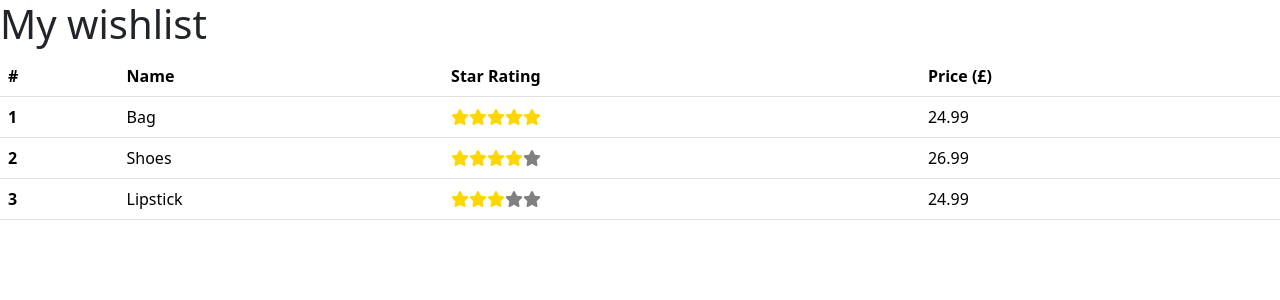
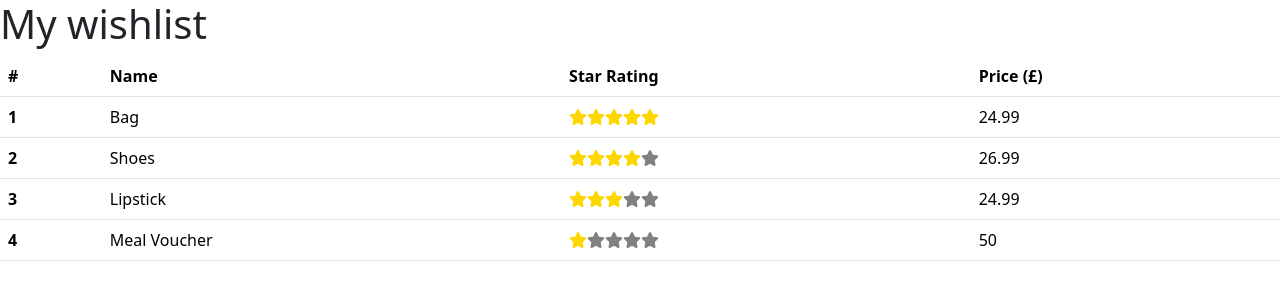
Before and after one commit to LaurenCribb/WishList, an Angular app in the folder WishList/: page / in a window 1280 px wide. Shown: the top 300 px of the page. Built offline with nearby package versions, Linux system fonts and the light colour scheme.

Commit message:
changing star rating in the UI changes the stored rating during that session

```diff
--- a/WishList/src/app/placeholder-items.ts
+++ b/WishList/src/app/placeholder-items.ts
@@ -3,5 +3,6 @@ import { WishListItem } from "./interfaces/wish-list-item";
 export const placeholderItems: WishListItem[] = [
     {id: 1, name: "Bag", starRating: 5, price: 24.99 },
     {id: 2, name: "Shoes", starRating: 4, price: 26.99 },
-    {id: 3, name: "Lipstick", starRating: 3, price: 24.99 }
+    {id: 3, name: "Lipstick", starRating: 3, price: 24.99 },
+    {id: 4, name: "Meal Voucher", starRating: 1, price: 50.00}
 ]
--- a/WishList/src/app/star-rating-display/star-rating-display.component.css
+++ b/WishList/src/app/star-rating-display/star-rating-display.component.css
@@ -1,5 +1,9 @@
 fa-icon{
     cursor: pointer;
+}
+
+fa-icon:hover{
+    color:orange;
 }
 
 .rated{
--- a/WishList/src/app/star-rating-display/star-rating-display.component.ts
+++ b/WishList/src/app/star-rating-display/star-rating-display.component.ts
@@ -1,5 +1,5 @@
 import { NgFor } from '@angular/common';
-import { Component, Input } from '@angular/core';
+import { Component, EventEmitter, Input, Output, output } from '@angular/core';
 import { FontAwesomeModule } from '@fortawesome/angular-fontawesome';
 import { faStar } from '@fortawesome/free-solid-svg-icons';
 
@@ -14,6 +14,7 @@ export class StarRatingDisplayComponent {
  star = faStar;
 
  @Input() rating! : number;
+ @Output() newRating = new EventEmitter<number>();
 
  numSequence(value: number): number[] {
     return Array(value);
@@ -21,6 +22,7 @@ export class StarRatingDisplayComponent {
 
  setRating(value: number) {
   this.rating = value;
+  this.newRating.emit(this.rating);
  }
 
 }
--- a/WishList/src/app/wish-list-items/wish-list-items.component.html
+++ b/WishList/src/app/wish-list-items/wish-list-items.component.html
@@ -9,11 +9,11 @@
       </tr>
     </thead>
     <tbody>
-      <tr *ngFor="let item of items">
-        <th scope="row">{{items.indexOf(item) + 1}}</th>
+      <tr *ngFor="let item of items; let i=index">
+        <th scope="row">{{i + 1}}</th>
         <td>{{item.name}}</td>
         <td>
-           <app-star-rating-display [rating]="item.starRating"></app-star-rating-display>
+           <app-star-rating-display [rating]="item.starRating" (newRating)="setRating($event, i)"></app-star-rating-display>
         </td>
         <td>{{item.price}}</td>
       </tr>
--- a/WishList/src/app/wish-list-items/wish-list-items.component.ts
+++ b/WishList/src/app/wish-list-items/wish-list-items.component.ts
@@ -13,4 +13,9 @@ import { WishListItem } from '../interfaces/wish-list-item';
 })
 export class WishListItemsComponent {
   items: WishListItem[] = placeholderItems;
+  newRatingScore: number = 0;
+
+  setRating(newRating: number, i: number){
+    this.items[i].starRating = newRating
+  }
 }
```
